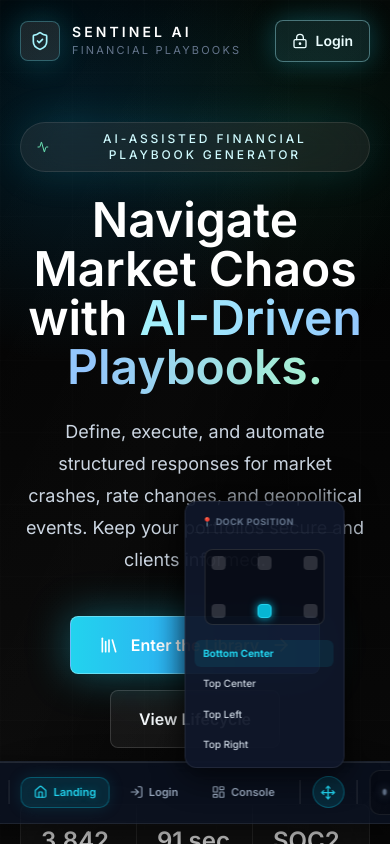
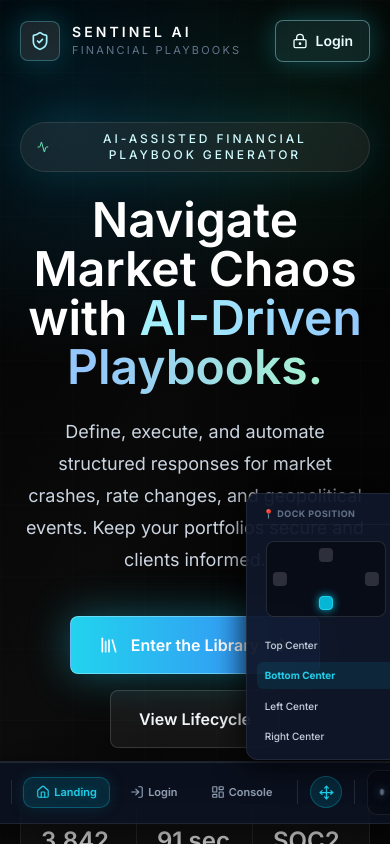
Before and after one commit to SIDDk1/PlayBook_AI, a Next.js app in the folder apps/web/: page / in a window 390 px wide. Both pictures are taken after a click on the button "Reposition Navigation Dock". Shown: the top 844 px of the page. Built offline with nearby package versions, Linux system fonts and the light colour scheme.

Commit message:
Support horizontal/vertical responsive floating navigation bar with 4 viewport positions

```diff
--- a/apps/web/src/components/GlobalNavigationDock.tsx
+++ b/apps/web/src/components/GlobalNavigationDock.tsx
@@ -11,7 +11,7 @@ const DEMO_PERSONAS = [
   { role: 'ComplianceHead', email: 'compliance@sentinel.ai', password: 'Sentinel2026!', label: 'Compliance Head', color: '#8b5cf6', icon: ChevronUp },
 ]
 
-type DockPosition = 'bottom-center' | 'top-center' | 'top-left' | 'top-right' | 'bottom-left' | 'bottom-right'
+type DockPosition = 'top-center' | 'bottom-center' | 'left-center' | 'right-center'
 
 const DOCK_POSITION_STYLES: Record<DockPosition, React.CSSProperties> = {
   'bottom-center': {
@@ -20,6 +20,8 @@ const DOCK_POSITION_STYLES: Record<DockPosition, React.CSSProperties> = {
     left: '50%',
     right: 'auto',
     transform: 'translateX(-50%)',
+    flexDirection: 'row',
+    padding: '0.5rem 1.25rem',
   },
   'top-center': {
     top: '1.25rem',
@@ -27,34 +29,26 @@ const DOCK_POSITION_STYLES: Record<DockPosition, React.CSSProperties> = {
     left: '50%',
     right: 'auto',
     transform: 'translateX(-50%)',
+    flexDirection: 'row',
+    padding: '0.5rem 1.25rem',
   },
-  'top-left': {
-    top: '1.25rem',
+  'left-center': {
+    top: '50%',
     bottom: 'auto',
     left: '1.25rem',
     right: 'auto',
-    transform: 'none',
+    transform: 'translateY(-50%)',
+    flexDirection: 'column',
+    padding: '1.25rem 0.5rem',
   },
-  'top-right': {
-    top: '1.25rem',
+  'right-center': {
+    top: '50%',
     bottom: 'auto',
     right: '1.25rem',
     left: 'auto',
-    transform: 'none',
-  },
-  'bottom-left': {
-    bottom: '1.25rem',
-    top: 'auto',
-    left: '1.25rem',
-    right: 'auto',
-    transform: 'none',
-  },
-  'bottom-right': {
-    bottom: '1.25rem',
-    top: 'auto',
-    right: '1.25rem',
-    left: 'auto',
-    transform: 'none',
+    transform: 'translateY(-50%)',
+    flexDirection: 'column',
+    padding: '1.25rem 0.5rem',
   },
 }
 
@@ -67,6 +61,8 @@ export default function GlobalNavigationDock() {
   const [showPositionMenu, setShowPositionMenu] = useState(false)
   const [isSwitching, setIsSwitching] = useState(false)
   const [dockPosition, setDockPosition] = useState<DockPosition>('bottom-center')
+
+  const isVertical = dockPosition === 'left-center' || dockPosition === 'right-center'
 
   // Avoid hydration mismatches
   useEffect(() => {
@@ -93,6 +89,49 @@ export default function GlobalNavigationDock() {
   const changeDockPosition = (pos: DockPosition) => {
     setDockPosition(pos)
     localStorage.setItem('dockPosition', pos)
+  }
+
+  // Dynamic positioning for picker and persona popovers
+  const getPopoverStyle = (): React.CSSProperties => {
+    if (dockPosition === 'left-center') {
+      return {
+        position: 'absolute',
+        left: '3.5rem',
+        right: 'auto',
+        top: '0',
+        bottom: 'auto',
+        transformOrigin: 'top left',
+      }
+    }
+    if (dockPosition === 'right-center') {
+      return {
+        position: 'absolute',
+        right: '3.5rem',
+        left: 'auto',
+        top: '0',
+        bottom: 'auto',
+        transformOrigin: 'top right',
+      }
+    }
+    if (dockPosition === 'top-center') {
+      return {
+        position: 'absolute',
+        top: '3rem',
+        bottom: 'auto',
+        left: '50%',
+        transform: 'translateX(-50%)',
+        transformOrigin: 'top center',
+      }
+    }
+    // bottom-center
+    return {
+      position: 'absolute',
+      bottom: '3rem',
+      top: 'auto',
+      left: '50%',
+      transform: 'translateX(-50%)',
+      transformOrigin: 'bottom center',
+    }
   }
 
   // Helper to determine active route class
@@ -167,16 +206,15 @@ export default function GlobalNavigationDock() {
       WebkitBackdropFilter: 'blur(24px)',
       border: '1px solid rgba(255, 255, 255, 0.08)',
       borderRadius: '20px',
-      padding: '0.5rem 1.25rem',
       boxShadow: '0 20px 50px rgba(0, 0, 0, 0.6), inset 0 1px 0 rgba(255, 255, 255, 0.1)',
-      transition: 'all 0.3s cubic-bezier(0.4, 0, 0.2, 1)',
+      transition: 'all 0.4s cubic-bezier(0.4, 0, 0.2, 1)',
       ...DOCK_POSITION_STYLES[dockPosition],
     }}
       className="floating-dock-shadow"
       onClick={(e) => e.stopPropagation()} // Prevent closing dropdown
     >
       {/* 1. History Controls */}
-      <div style={{ display: 'flex', gap: '0.35rem' }}>
+      <div style={{ display: 'flex', flexDirection: isVertical ? 'column' : 'row', gap: '0.35rem' }}>
         <button
           onClick={() => router.back()}
           title="Navigate Back"
@@ -238,21 +276,29 @@ export default function GlobalNavigationDock() {
         </button>
       </div>
 
-      {/* Vertical Divider */}
-      <div style={{ width: '1px', height: '24px', background: 'rgba(255, 255, 255, 0.12)' }} />
+      {/* Vertical/Horizontal Divider */}
+      <div style={{
+        width: isVertical ? '24px' : '1px',
+        height: isVertical ? '1px' : '24px',
+        background: 'rgba(255, 255, 255, 0.12)',
+        transition: 'all 0.3s'
+      }} />
 
       {/* 2. Direct Navigation Quick Links */}
-      <div style={{ display: 'flex', gap: '0.45rem', alignItems: 'center' }}>
+      <div style={{ display: 'flex', flexDirection: isVertical ? 'column' : 'row', gap: '0.45rem', alignItems: 'center' }}>
         <button
           onClick={() => router.push('/')}
           title="Go to Landing Page"
           style={{
             display: 'flex',
+            flexDirection: isVertical ? 'column' : 'row',
             alignItems: 'center',
-            gap: '0.35rem',
-            padding: '0.35rem 0.75rem',
+            justifyContent: 'center',
+            gap: '0.25rem',
+            padding: isVertical ? '0.5rem 0.25rem' : '0.35rem 0.75rem',
+            width: isVertical ? '48px' : 'auto',
             borderRadius: '10px',
-            fontSize: '11px',
+            fontSize: isVertical ? '9px' : '11px',
             fontWeight: 600,
             cursor: 'pointer',
             transition: 'all 0.2s ease',
@@ -280,11 +326,14 @@ export default function GlobalNavigationDock() {
           title="Go to Login Page"
           style={{
             display: 'flex',
+            flexDirection: isVertical ? 'column' : 'row',
             alignItems: 'center',
-            gap: '0.35rem',
-            padding: '0.35rem 0.75rem',
+            justifyContent: 'center',
+            gap: '0.25rem',
+            padding: isVertical ? '0.5rem 0.25rem' : '0.35rem 0.75rem',
+            width: isVertical ? '48px' : 'auto',
             borderRadius: '10px',
-            fontSize: '11px',
+            fontSize: isVertical ? '9px' : '11px',
             fontWeight: 600,
             cursor: 'pointer',
             transition: 'all 0.2s ease',
@@ -312,11 +361,14 @@ export default function GlobalNavigationDock() {
           title="Go to Main Project Dashboard"
           style={{
             display: 'flex',
+            flexDirection: isVertical ? 'column' : 'row',
             alignItems: 'center',
-            gap: '0.35rem',
-            padding: '0.35rem 0.75rem',
+            justifyContent: 'center',
+            gap: '0.25rem',
+            padding: isVertical ? '0.5rem 0.25rem' : '0.35rem 0.75rem',
+            width: isVertical ? '48px' : 'auto',
             borderRadius: '10px',
-            fontSize: '11px',
+            fontSize: isVertical ? '9px' : '11px',
             fontWeight: 600,
             cursor: 'pointer',
             transition: 'all 0.2s ease',
@@ -342,8 +394,13 @@ export default function GlobalNavigationDock() {
         </button>
       </div>
 
-      {/* Vertical Divider */}
-      <div style={{ width: '1px', height: '24px', background: 'rgba(255, 255, 255, 0.12)' }} />
+      {/* Vertical/Horizontal Divider */}
+      <div style={{
+        width: isVertical ? '24px' : '1px',
+        height: isVertical ? '1px' : '24px',
+        background: 'rgba(255, 255, 255, 0.12)',
+        transition: 'all 0.3s'
+      }} />
 
       {/* 3. Dock Position Picker */}
       <div style={{ position: 'relative' }}>
@@ -383,11 +440,6 @@ export default function GlobalNavigationDock() {
 
         {showPositionMenu && (
           <div style={{
-            position: 'absolute',
-            bottom: dockPosition.startsWith('top') ? 'auto' : '2.5rem',
-            top: dockPosition.startsWith('top') ? '2.5rem' : 'auto',
-            right: dockPosition === 'top-left' || dockPosition === 'bottom-left' ? 'auto' : 0,
-            left: dockPosition === 'top-left' || dockPosition === 'bottom-left' ? 0 : 'auto',
             background: 'rgba(15, 23, 42, 0.95)',
             backdropFilter: 'blur(20px)',
             WebkitBackdropFilter: 'blur(20px)',
@@ -399,15 +451,15 @@ export default function GlobalNavigationDock() {
             gap: '0.4rem',
             minWidth: '160px',
             boxShadow: '0 -10px 30px rgba(0,0,0,0.5), 0 10px 30px rgba(0,0,0,0.5)',
-            transformOrigin: dockPosition.startsWith('top') ? 'top right' : 'bottom right',
             animation: 'fadeInUp 0.15s ease-out',
             zIndex: 9999999,
+            ...getPopoverStyle(),
           }}>
             <div style={{ padding: '0.2rem 0.4rem 0.2rem', fontSize: '9px', fontWeight: 700, color: '#64748b', textTransform: 'uppercase', letterSpacing: '0.05em', borderBottom: '1px solid rgba(255,255,255,0.04)', marginBottom: '0.35rem' }}>
               📍 Dock Position
             </div>
 
-            {/* Visual Viewport Positioning Grid */}
+            {/* Visual Viewport Positioning Grid (Mini Screen representation) */}
             <div style={{
               width: '120px',
               height: '76px',
@@ -418,12 +470,10 @@ export default function GlobalNavigationDock() {
               margin: '0.25rem auto 0.5rem auto',
             }}>
               {([
-                { id: 'top-left', t: '6px', l: '6px', r: 'auto', b: 'auto', tr: 'none' },
                 { id: 'top-center', t: '6px', l: '50%', r: 'auto', b: 'auto', tr: 'translateX(-50%)' },
-                { id: 'top-right', t: '6px', r: '6px', l: 'auto', b: 'auto', tr: 'none' },
-                { id: 'bottom-left', b: '6px', l: '6px', r: 'auto', t: 'auto', tr: 'none' },
                 { id: 'bottom-center', b: '6px', l: '50%', r: 'auto', t: 'auto', tr: 'translateX(-50%)' },
-                { id: 'bottom-right', b: '6px', r: '6px', l: 'auto', t: 'auto', tr: 'none' },
+                { id: 'left-center', t: '50%', l: '6px', r: 'auto', b: 'auto', tr: 'translateY(-50%)' },
+                { id: 'right-center', t: '50%', r: '6px', l: 'auto', b: 'auto', tr: 'translateY(-50%)' },
               ] as const).map((pos) => {
                 const isActive = dockPosition === pos.id
                 return (
@@ -463,10 +513,10 @@ export default function GlobalNavigationDock() {
             {/* Direct labels */}
             <div style={{ display: 'grid', gridTemplateColumns: '1fr', gap: '0.2rem' }}>
               {([
+                { id: 'top-center', label: 'Top Center' },
                 { id: 'bottom-center', label: 'Bottom Center' },
-                { id: 'top-center', label: 'Top Center' },
-                { id: 'top-left', label: 'Top Left' },
-                { id: 'top-right', label: 'Top Right' },
+                { id: 'left-center', label: 'Left Center' },
+                { id: 'right-center', label: 'Right Center' },
               ] as const).map((pos) => {
                 const isActive = dockPosition === pos.id
                 return (
@@ -507,8 +557,13 @@ export default function GlobalNavigationDock() {
         )}
       </div>
 
-      {/* Vertical Divider */}
-      <div style={{ width: '1px', height: '24px', background: 'rgba(255, 255, 255, 0.12)' }} />
+      {/* Vertical/Horizontal Divider */}
+      <div style={{
+        width: isVertical ? '24px' : '1px',
+        height: isVertical ? '1px' : '24px',
+        background: 'rgba(255, 255, 255, 0.12)',
+        transition: 'all 0.3s'
+      }} />
 
       {/* 4. Status Badge & Quick Switcher Dropdown */}
       <div style={{ position: 'relative' }}>
@@ -518,10 +573,13 @@ export default function GlobalNavigationDock() {
           title="Quick Switch Workspace Persona"
           style={{
             display: 'flex',
+            flexDirection: isVertical ? 'column' : 'row',
             alignItems: 'center',
+            justifyContent: 'center',
             gap: '0.4rem',
-            padding: '0.35rem 0.75rem',
+            padding: isVertical ? '0.5rem 0.25rem' : '0.35rem 0.75rem',
             borderRadius: '10px',
+            width: isVertical ? '48px' : 'auto',
             background: 'rgba(0, 0, 0, 0.25)',
             border: '1px solid rgba(255, 255, 255, 0.08)',
             cursor: isSwitching ? 'not-allowed' : 'pointer',
@@ -556,11 +614,12 @@ export default function GlobalNavigationDock() {
             />
           )}
           <span style={{
-            fontSize: '10px',
+            fontSize: isVertical ? '8px' : '10px',
             fontWeight: 700,
             textTransform: 'uppercase',
             letterSpacing: '0.04em',
             color: getRoleColor(),
+            textAlign: 'center',
           }}>
             {getRoleLabel()}
           </span>
@@ -570,10 +629,6 @@ export default function GlobalNavigationDock() {
         {/* Floating Switcher Popover */}
         {showDropdown && (
           <div style={{
-            position: 'absolute',
-            bottom: dockPosition.startsWith('top') ? 'auto' : '2.5rem',
-            top: dockPosition.startsWith('top') ? '2.5rem' : 'auto',
-            right: 0,
             background: 'rgba(15, 23, 42, 0.95)',
             backdropFilter: 'blur(20px)',
             WebkitBackdropFilter: 'blur(20px)',
@@ -585,8 +640,7 @@ export default function GlobalNavigationDock() {
             gap: '0.25rem',
             minWidth: '220px',
             boxShadow: '0 -10px 30px rgba(0,0,0,0.5), 0 10px 30px rgba(0,0,0,0.5)',
-            transformOrigin: dockPosition.startsWith('top') ? 'top right' : 'bottom right',
-            animation: 'fadeInUp 0.15s ease-out',
+            ...getPopoverStyle(),
           }}>
             <div style={{ padding: '0.35rem 0.5rem 0.2rem', fontSize: '9px', fontWeight: 700, color: '#64748b', textTransform: 'uppercase', letterSpacing: '0.05em', borderBottom: '1px solid rgba(255,255,255,0.04)', marginBottom: '0.25rem' }}>
               Switch Demo Persona
```
